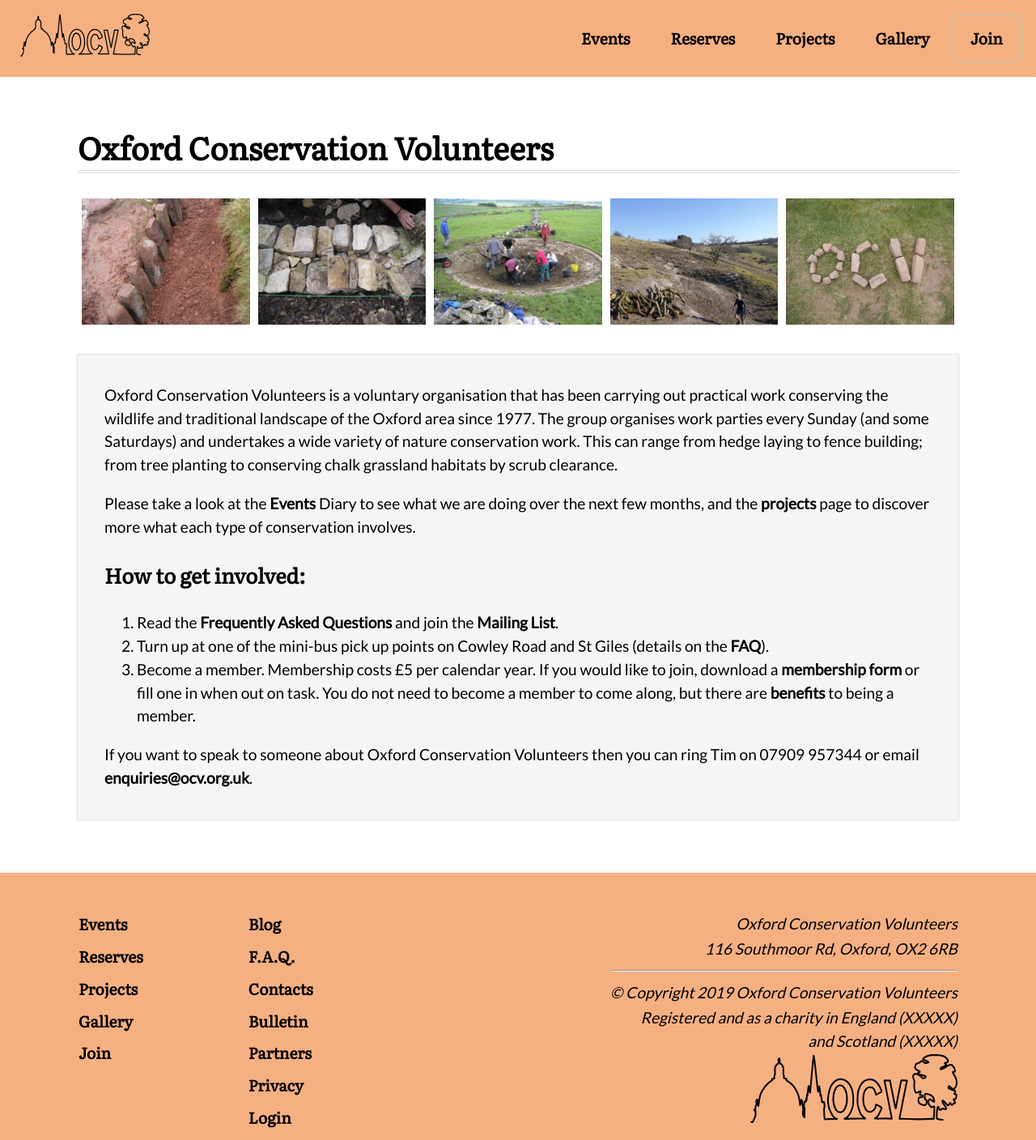
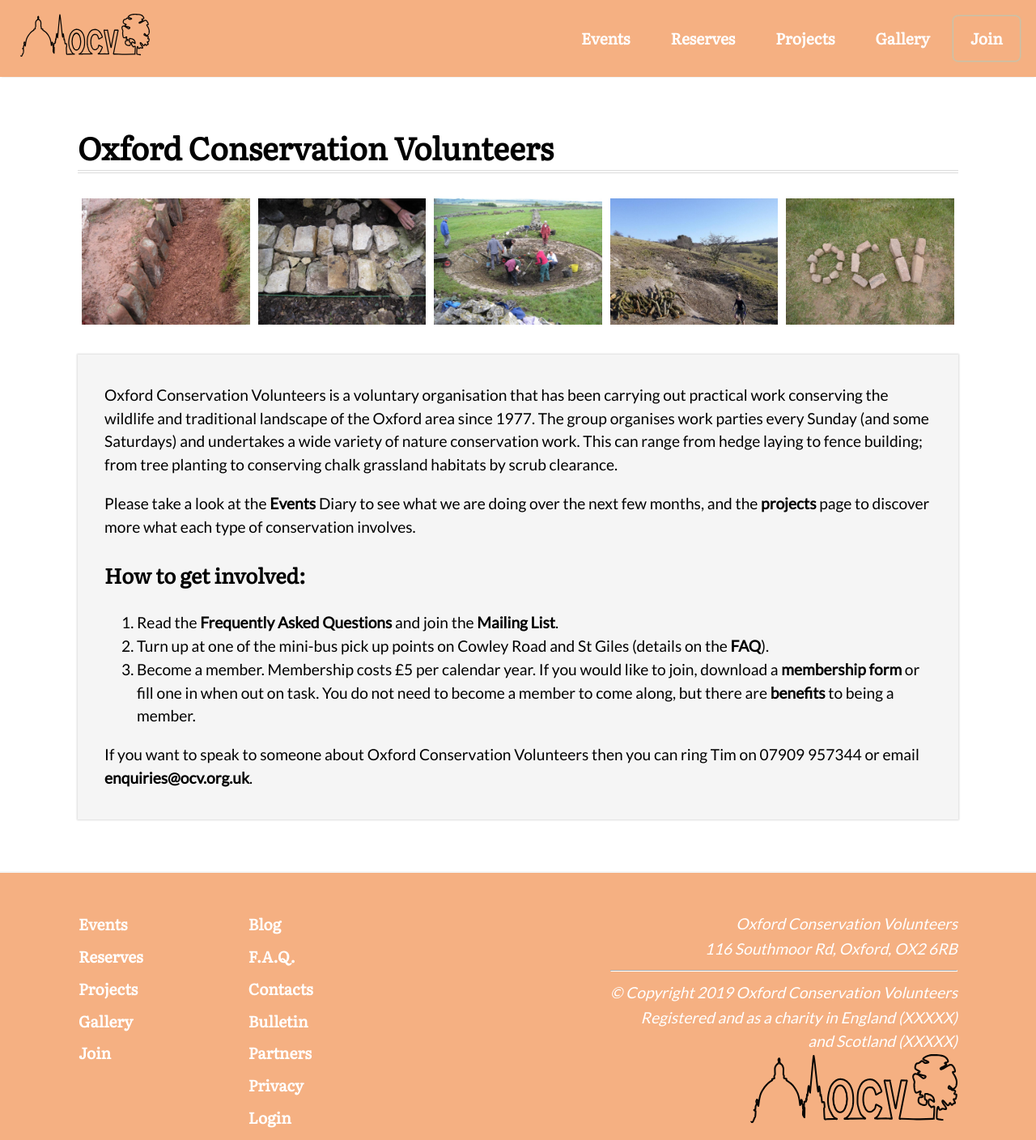
Before and after one commit to jamie-reece/ocv, a plain HTML site: page index.html in a window 1280 px wide. Shown: the whole page at 81% size. Drawn offline with Linux system fonts and the light colour scheme.

Commit message:
make header/footer text white

```diff
--- a/ocv.css
+++ b/ocv.css
@@ -93,6 +93,10 @@
   top: 0;
   z-index: 100;
   box-shadow: 0 2px 2px -2px gainsboro;
+}
+
+td.header * {
+  color: white;
 }
 
 table.nav {
@@ -210,6 +214,14 @@
 
 td.footer {
   background-color: #f5b082;
+}
+
+td.footer * {
+  color: white;
+}
+
+td.footer hr {
+  border-color: white;
 }
 
 td.footer>table {
```
